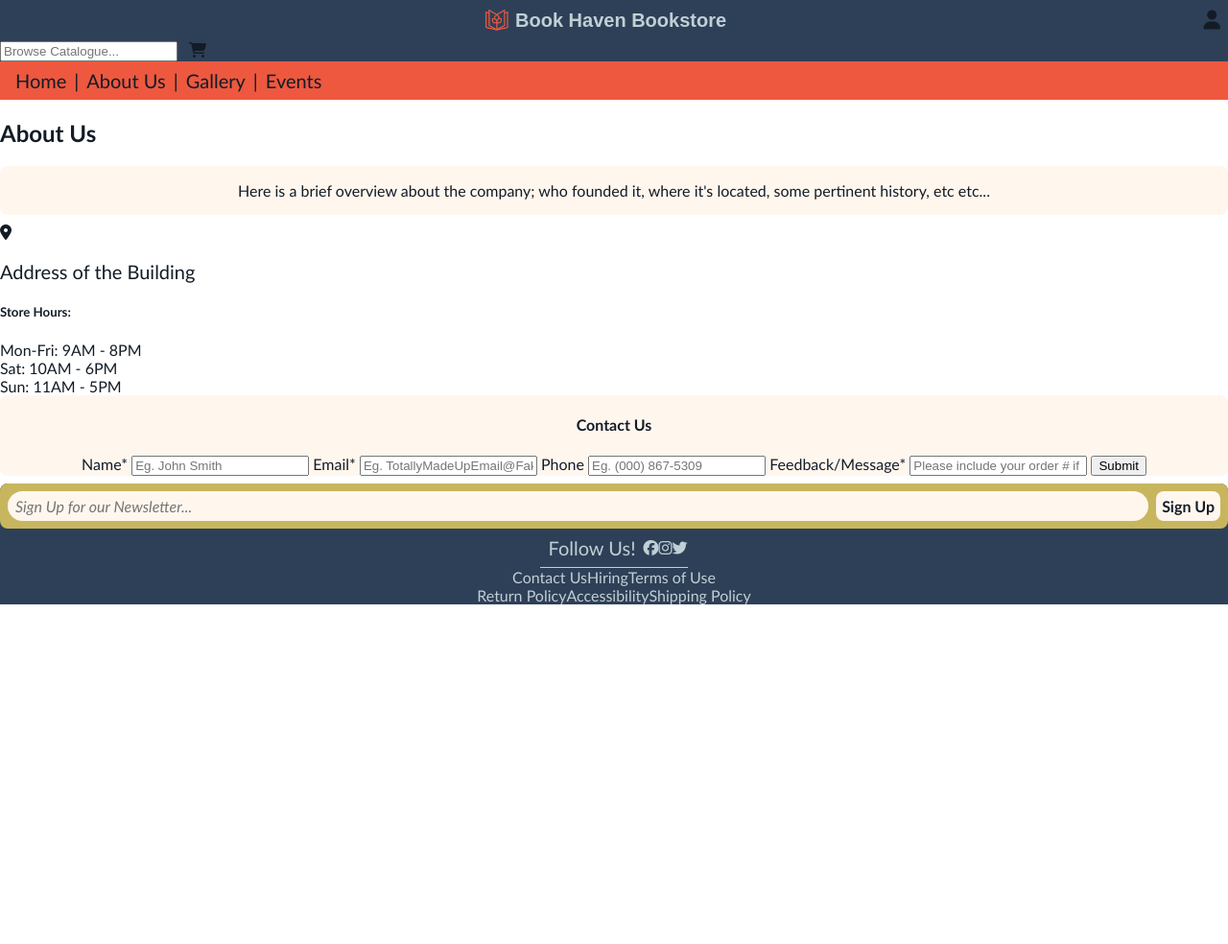
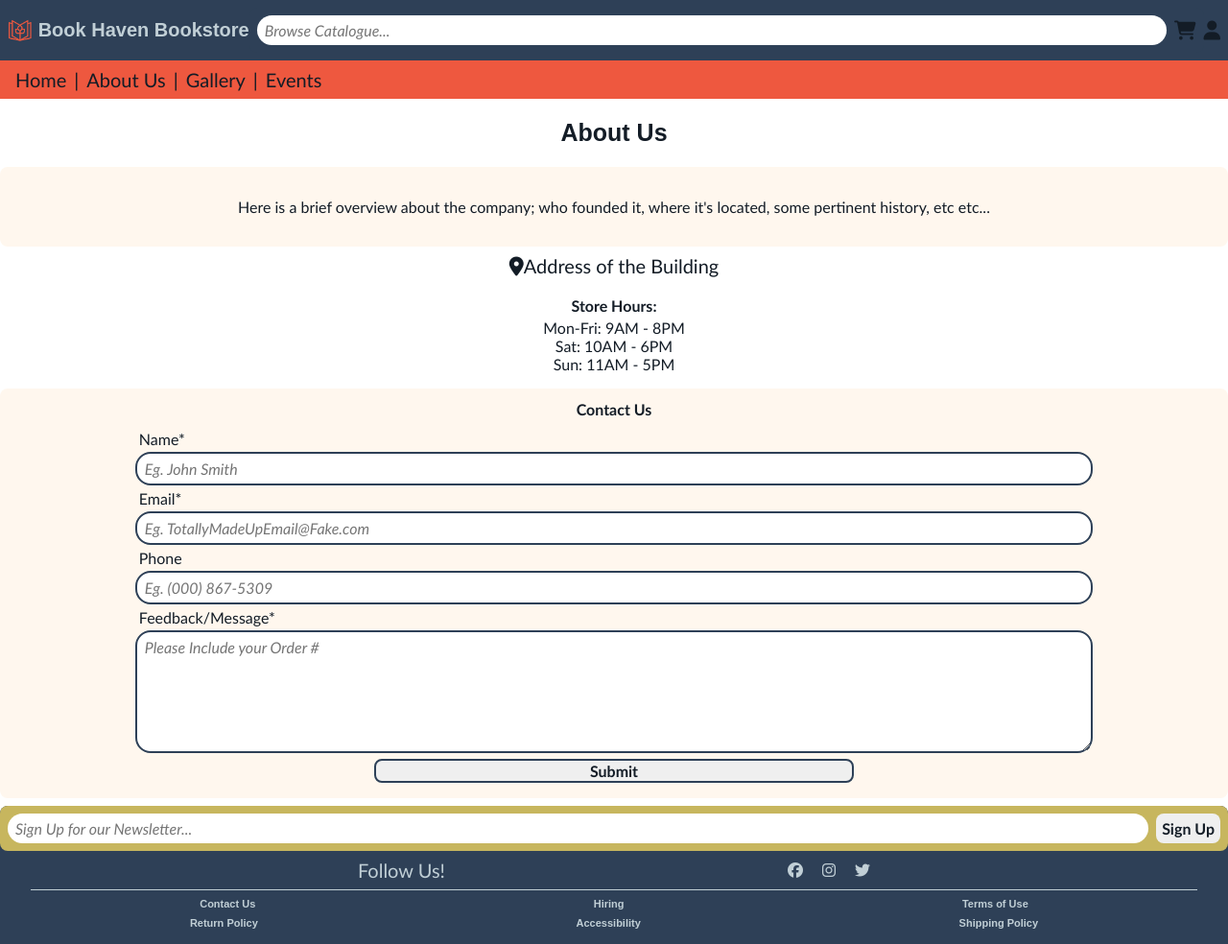
Before and after one commit to Pzang1994/stackblitz-Book-Haven-Bookstore, a website: page About-Us.html in a window 1280 px wide. Shown: the whole page at 96% size. Before the commit the page ends 800 px from the top, so only its background shows below. Drawn offline with Linux system fonts and the light colour scheme.

Commit message:
Alot of changes

```diff
--- a/About-Us.html
+++ b/About-Us.html
@@ -23,13 +23,16 @@
           <img src="img/Client3_Logo_Orange.png" alt="Orange Book Haven Logo - an open book" id="Logo">
           <h1 style="display: inline;">Book Haven Bookstore</h1>
         </div>
+        <div id="placeholder-1"></div>
         <span class="fa-solid fa-user" id="User"></span>
       </div>
-      <form class="searchbar">
+      <div id="placeholder-2">
+        <form id="searchbar">
           <input type="search" name="Catalogue" placeholder="Browse Catalogue...">
           <button type="submit" style="display: none;"></button>
           <span class="fa-solid fa-cart-shopping" id="Cart"></span>
         </form>
+      </div>
       <nav>
         <div id="full-menu">
           <a href="/index.html">Home</a>
@@ -51,7 +54,7 @@
         </p>
       </div>
       <div class="Address">
-        <span class="fa-solid fa-location-dot"></span><h3>Address of the Building</h3>
+        <h3><span class="fa-solid fa-location-dot"></span>Address of the Building</h3>
       </div>
       <div class="Store-Hours">
         <h5>Store Hours:</h5>
@@ -61,31 +64,42 @@
       </div>
       <div class="Box">
         <h4>Contact Us</h4>
-        <form>
+        <form id="Contact-Us">
+          <div class="Contact-Fields">
             <label for="name">Name*</label>
-          <input type="text" placeholder="Eg. John Smith" name="name" required>
+            <input type="text" placeholder="Eg. John Smith" id="name" required autocomplete="on">
+          </div>
+          <div class="Contact-Fields">
             <label for="email">Email*</label>
-          <input type="email" placeholder="Eg. TotallyMadeUpEmail@Fake.com" name="email" required>
+            <input type="email" placeholder="Eg. TotallyMadeUpEmail@Fake.com" id="email" required autocomplete="on">
+          </div>
+          <div class="Contact-Fields">
             <label for="phone">Phone</label>
-          <input type="tel" placeholder="Eg. (000) 867-5309" name="phone">
+            <input type="tel" placeholder="Eg. (000) 867-5309" id="phone" autocomplete="off">
+          </div>
+          <div class="Contact-Fields">
             <label for="Feedback">Feedback/Message*</label>
-          <input type="text" placeholder="Please include your order # if you have one!" name="Feedback" required>
+            <textarea type="text" placeholder="Please Include your Order #" id="Feedback" required autocomplete="on"></textarea>
+          </div>
             <button type="submit">Submit</button>
         </form>
       </div>
     </main>
     <footer>
       <form class="Newsletter">
-        <input type="search" Name="Newsletter" placeholder="Sign Up for our Newsletter...">
+        <input type="email" Name="Newsletter" placeholder="Sign Up for our Newsletter...">
         <button type="submit">Sign Up</button>
       </form>
-      <div class="Box" id="Footer">
+      <div id="Footer">
         <div class="Social">
           <h3>Follow Us!</h3>
+          <div class="Social-Icons">
             <span class="fa-brands fa-facebook"></span>
             <span class="fa-brands fa-instagram"></span>
             <span class="fa-brands fa-twitter"></span>
           </div>
+        </div>
+        <div class="links">
           <div class="links-1">
             <a href="/About-Us.html">Contact Us</a>
             <a>Hiring</a>
@@ -97,6 +111,7 @@
             <a>Shipping Policy</a>
           </div>
         </div>
+      </div>
     </footer>
     <script type="module" src="script.js"></script>
   </body>
--- a/styles.css
+++ b/styles.css
@@ -91,6 +91,26 @@ h1{
   line-height: 25px;
 }
 
+h2{
+  font: 900 25px Arial, sans-serif;
+  text-align: center;
+}
+
+input, textarea{
+  border-radius: 16px;
+  border-style: none;
+  padding: 6px 8px;
+  font: 16px Calibri, sans-serif;
+}
+
+button{
+  border-radius: 8px;
+  color: #131C26;
+  border-style: none;
+  font: 900 16px Calibri, sans-serif;
+  text-align: center;
+}
+
 #searchbar{
   display: flex;
   align-items: center;
@@ -101,14 +121,9 @@ h1{
 
 #searchbar>input, .Newsletter>input{
   flex:1 1 auto;
-  border-radius: 16px;
-  border-style: none;
-  padding: 6px 8px;
-  font: 16px Calibri, sans-serif;
-  background-color: #FFF7EE;
 }
 
-#searchbar>input:placeholder-shown, .Newsletter>input:placeholder-shown{
+input:placeholder-shown, textarea:placeholder-shown{
   font-style: italic;
 }
 
@@ -151,6 +166,10 @@ h1{
     flex: auto;
     background-color: #2E4057;
   }
+
+  #Footer>.Social{
+    justify-content: space-evenly;
+  }
 }
 
 .banner{
@@ -180,10 +199,35 @@ img{
 
 h3{
   font: 20px Calibri, sans-serif;
+  text-align: center;
+  margin-top: 0px;
 }
 
 h4{
   font: 900 16px Calibri, sans-serif;
+  margin-top: -4px;
+  margin-bottom: 8px;
+}
+
+h5{
+  font: 900 16px Calibri, sans-serif;
+  margin: 4px;
+}
+
+#Contact-Us{
+  display: flex;
+  flex-direction: column;
+  width: 80%;
+}
+
+.Contact-Fields{
+  display: flex;
+  flex-direction: column;
+  justify-content: flex-start;
+}
+
+label{
+  margin: 4px;
 }
 
 .Box{
@@ -194,8 +238,8 @@ h4{
   flex-direction:column;
   align-items: center;
   margin-bottom: 8px;
+  padding: 16px;
 }
-
 
 .Category-Picture{
   width: 100%;
@@ -226,6 +270,30 @@ h4{
   padding: 8px;
 }
 
+.Store-Hours{
+  text-align: center;
+  margin: 16px;
+}
+
+.Box input{
+  border: 2px solid #2E4057;
+}
+
+textarea{
+  border: 2px solid #2E4057;
+}
+
+#Feedback{
+  height: 8em;
+}
+
+.Box button{
+  border: 2px solid #2E4057;
+  width: 50%;
+  margin-top: 6px;
+  align-self: center;
+}
+
 .Newsletter{
   display: flex;
   background-color:#C7B65E;
@@ -235,12 +303,6 @@ h4{
 
 .Newsletter button{
   margin-left: 8px;
-  border-radius: 8px;
-  background-color: #FFF7EE;
-  color: #131C26;
-  border-style: none;
-  font: 900 16px Calibri, sans-serif;
-  text-align: center;
 }
 
 footer{
@@ -284,6 +346,7 @@ footer{
 .links-1{
   display:flex;
   justify-content: space-around;
+  margin-bottom: 8px;
 }
 
 .links-1 a{
@@ -294,4 +357,5 @@ footer{
 .links-2{
   display:flex;
   justify-content: space-around;
+  margin-bottom: 8px;
 }
```
Also changed, not shown: Events.html (+10 -3 lines), Gallery.html (+11 -4 lines), index.html (+5 -5 lines). Lines whose indentation alone changed are shown as unchanged.
